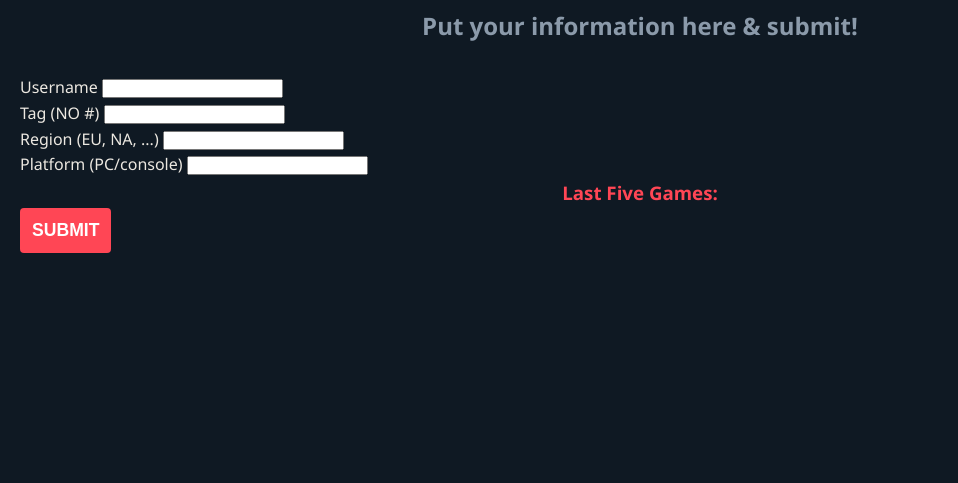
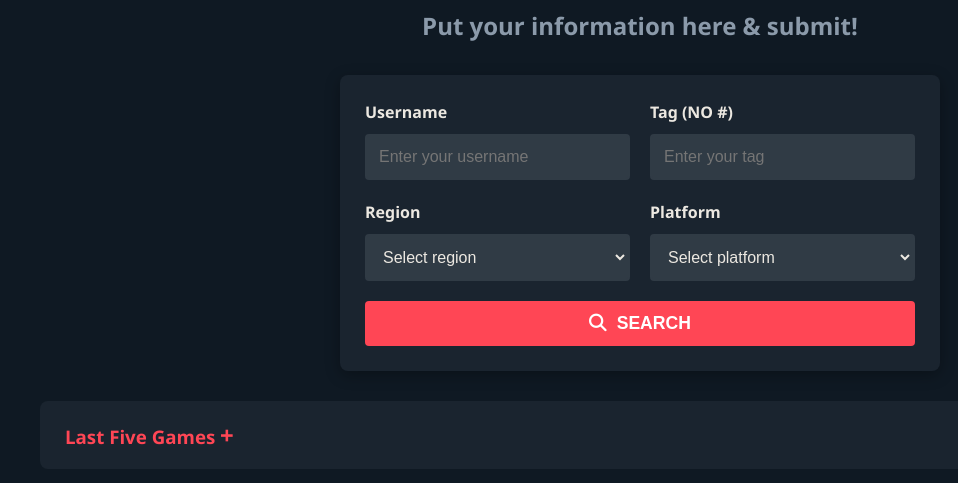
Before and after one commit to RandomLegendary/ValoRank, a website: page index.html in a window 1280 px wide. Shown: the part 87-570 px from the top of the page, without its empty margins (0-958 px from the left). Drawn offline with Linux system fonts and the light colour scheme.

Commit message:
Initial Commit

```diff
--- a/index.html
+++ b/index.html
@@ -5,35 +5,61 @@
     <meta name="viewport" content="width=device-width, initial-scale=1.0" />
     <title>VALO Rank</title>
     <link rel="shortcut icon" href="favicon.ico" type="image/x-icon" />
+    <link rel="stylesheet" href="https://cdnjs.cloudflare.com/ajax/libs/font-awesome/6.4.0/css/all.min.css">
     <link rel="stylesheet" href="style.css" />
   </head>
   <body>
-    <h1>VALORANT TRACKER</h1>
-    <h2>Put your information here & submit!</h2>
-    <form>
-      <div id="usernameform">
-        <label for="username" class="largefontsize">Username</label>
-        <input type="text" name="username" id="username" /> <br />
+    <div class="container">
+      <h1>VALORANT TRACKER</h1>
+      <h2>Put your information here & submit!</h2>
+
+      <form class="search-form">
+        <div class="form-group">
+          <label for="username">Username</label>
+          <input type="text" id="username" placeholder="Enter your username">
+        </div>
+        <div class="form-group">
+          <label for="tag">Tag (NO #)</label>
+          <input type="text" id="tag" placeholder="Enter your tag">
+        </div>
+        <div class="form-group">
+          <label for="region">Region</label>
+          <select id="region">
+            <option value="">Select region</option>
+            <option value="eu">Europe (EU)</option>
+            <option value="na">North America (NA)</option>
+            <option value="ap">Asia Pacific (AP)</option>
+            <option value="kr">Korea (KR)</option>
+            <option value="latam">Latin America (LATAM)</option>
+            <option value="br">Brazil (BR)</option>
+          </select>
+        </div>
+        <div class="form-group">
+          <label for="platform">Platform</label>
+          <select id="platform">
+            <option value="">Select platform</option>
+            <option value="pc">PC</option>
+            <option value="console">Console</option>
+          </select>
+        </div>
+        <button id="submit" type="button" onclick="useData()">
+          <i class="fas fa-search"></i> SEARCH
+        </button>
+      </form>
+
+      <div id="loading" class="loading-container">
+        <div class="loading-spinner"></div>
+        <p>Loading data...</p>
       </div>
-      <div id="tagform">
-        <label for="tag" class="largefontsize">Tag (NO #)</label>
-        <input type="text" name="tag" id="tag" /> <br />
+
+      <div id="default-stats" class="stats-container"></div>
+
+      <div id="last-five-games" class="section-header">
+        <h3>Last Five Games <span class="toggle-icon">+</span></h3>
       </div>
-      <div id="regionform">
-        <label for="region" class="largefontsize">Region (EU, NA, ...)</label>
-        <input type="text" name="region" id="region" /> <br />
-      </div>
-      <div id="platformform">
-        <label for="platform" id="lastcelloftableforms" class="largefontsize"
-          >Platform (PC/console)</label>
-        <input type="text" name="platform" id="platform" />
-      </div>
-    </form>
-    <div id="default-stats"></div>
-    <h3 id="last-five-games">Last Five Games:</h3>
-    <div id="games-container"></div>
-    <div id="testdiv"></div>
-    <button id="submit" onclick="useData()">SUBMIT</button>
+      <div id="games-container" class="games-container"></div>
+    </div>
+
     <script src="./script.js"></script>
   </body>
 </html>
```
